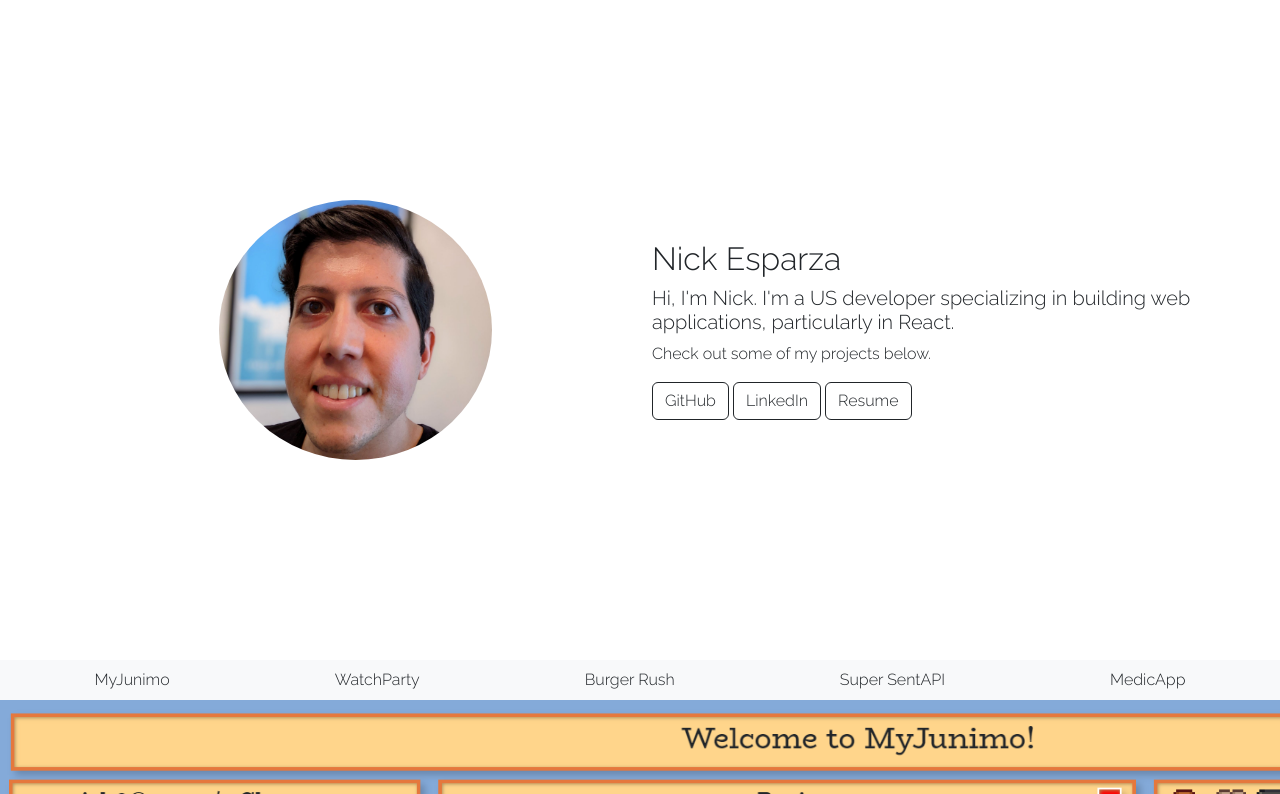
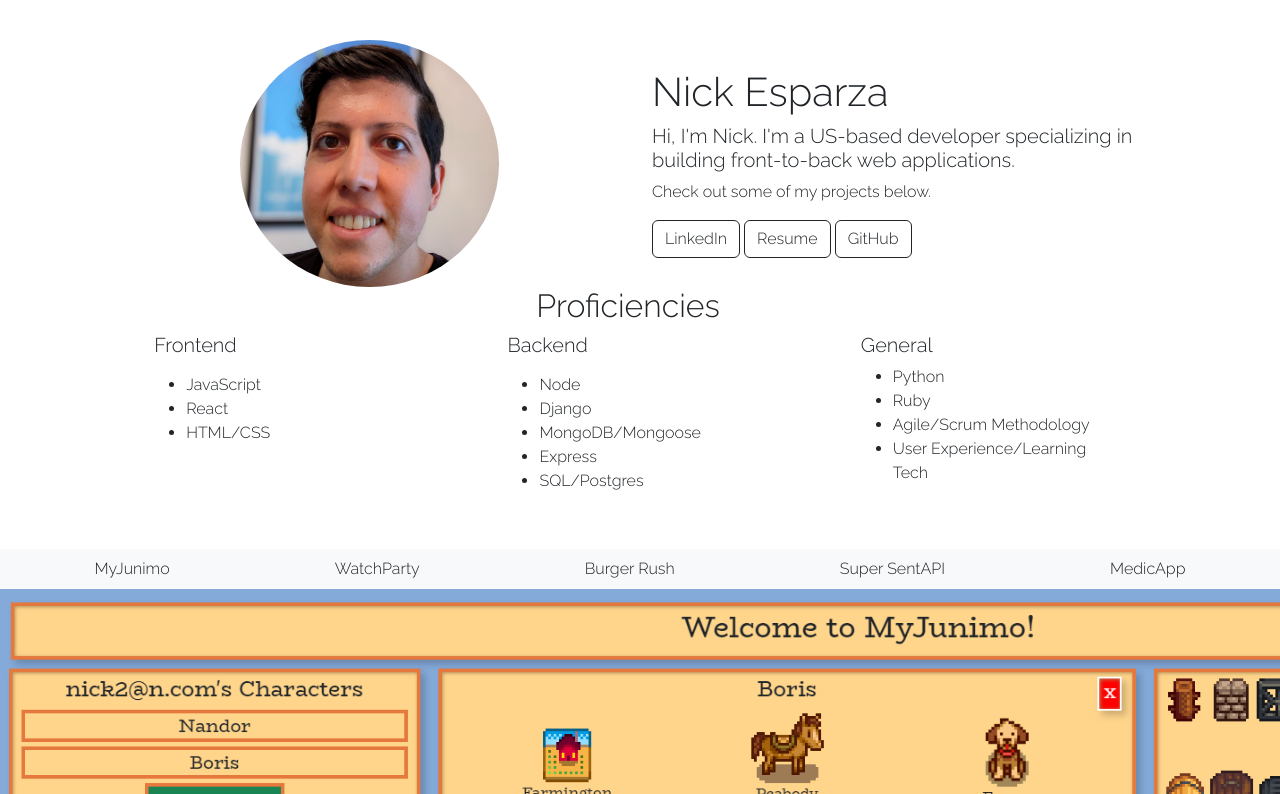
Before and after one commit to nickesparza/nickesparza.github.io, a plain HTML site: page index.html in a window 1280 px wide. Shown: the top 794 px of the page. Drawn offline with nearby package versions, Linux system fonts and the light colour scheme.

Commit message:
formatting changes for site header, added proficiencies

```diff
--- a/index.html
+++ b/index.html
@@ -12,25 +12,62 @@
     <title>Nick Esparza</title>
 </head>
 <body>
-    <div class="section">
-        <div class="container">
+    <div class="container" style="padding: 40px;">
         <div class="row justify-content-around align-items-center">
             <div class="col-lg" style="text-align: center;">
-                    <img class="headshot" src="images/profile_small1.jpg"/>
+                <img class="headshot img-fluid" src="images/profile_small1.jpg"/>
             </div>
             <div class="col-lg">
-                    <h2>Nick Esparza</h2>
-                    <h5>Hi, I'm Nick. I'm a US developer specializing in building web applications, particularly in React.</h5>
+                <h1>Nick Esparza</h1>
+                <h5>Hi, I'm Nick. I'm a US-based developer specializing in building front-to-back web applications.</h5>
                 <p>Check out some of my projects below.</p>
-                    <a href="https://github.com/nickesparza" target="_blank">
-                        <button class="btn btn-outline-dark">GitHub</button>
-                    </a>
                 <a href="https://www.linkedin.com/in/nickesparza/" target="_blank">
                     <button class="btn btn-outline-dark">LinkedIn</button>
                 </a>
                 <a href="https://docs.google.com/document/d/1CM0cbHTpPYxjWKrrSCeJ9OyB38EkLu2_ftZn683nijw/edit?usp=sharing" target="_blank">
                     <button class="btn btn-outline-dark">Resume</button>
                 </a>
+                <a href="https://github.com/nickesparza" target="_blank">
+                    <button class="btn btn-outline-dark">GitHub</button>
+                </a>
+            </div>
+
+        </div>
+        <div class="row">
+            <div class="row" style="text-align: center;">
+                <h2>Proficiencies</h2>
+            </div>
+            <div class="row justify-content-around">
+                <div class="col-3">
+                    <h5>Frontend</h5>
+                    <p>
+                        <ul>
+                            <li>JavaScript</li>
+                            <li>React</li>
+                            <li>HTML/CSS</li>
+                        </ul>
+                    </p>
+                </div>
+                <div class="col-3">
+                    <h5>Backend</h5>
+                    <p>
+                        <ul>
+                            <li>Node</li>
+                            <li>Django</li>
+                            <li>MongoDB/Mongoose</li>
+                            <li>Express</li>
+                            <li>SQL/Postgres</li>
+                        </ul>
+                    </p>
+                </div>
+                <div class="col-3">
+                    <h5>General</h5>
+                    <ul>
+                        <li>Python</li>
+                        <li>Ruby</li>
+                        <li>Agile/Scrum Methodology</li>
+                        <li>User Experience/Learning Tech</li>
+                    </ul>
                 </div>
             </div>
         </div>
```
Lines whose indentation alone changed are shown as unchanged.
